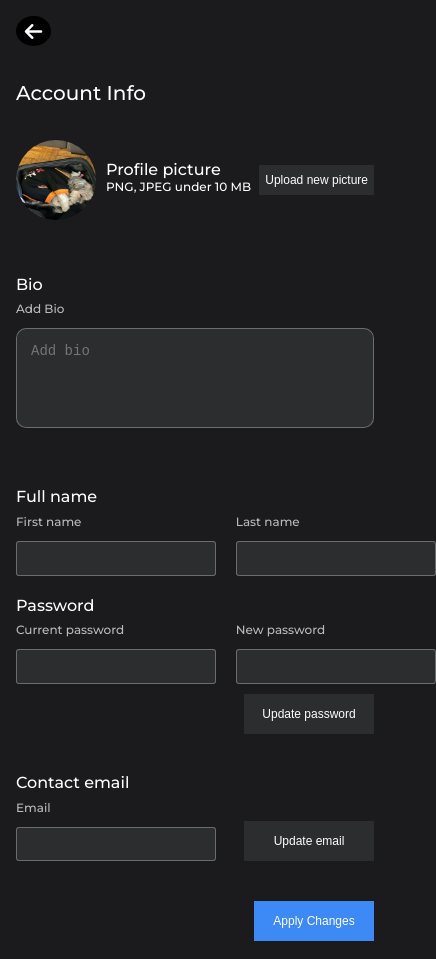
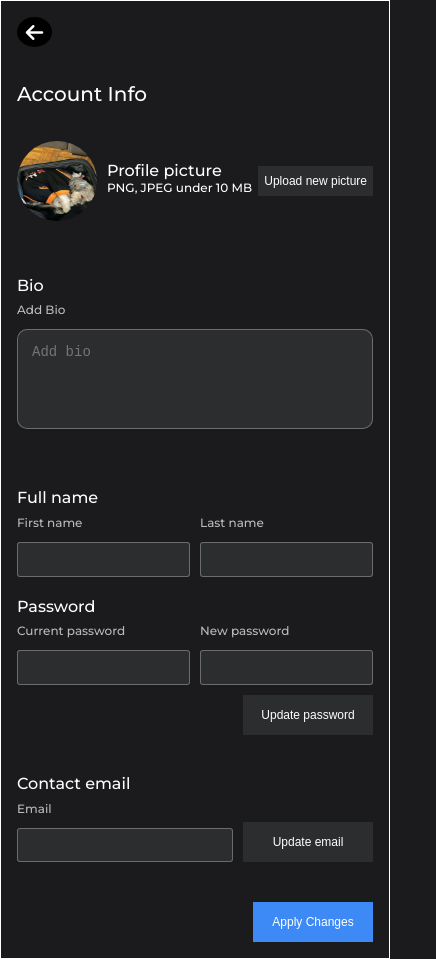
Before and after one commit to a-charles-hub/momento, a plain HTML site: page src/pages/account.html in a window 390 px wide. Shown: the whole page, 436 px wide, since content can reach past the window. Drawn offline with nearby package versions, Linux system fonts and the light colour scheme.

Commit message:
fixed responsiveness issue on account input field

```diff
--- a/src/assets/css/account.css
+++ b/src/assets/css/account.css
@@ -2,6 +2,7 @@
     .container {
         padding: 1em;
         color: #fff;
+        border: 1px solid #fff;
     }
 
     .account-heading {
@@ -87,6 +88,9 @@
         padding: 0.6em;
         border-radius: 3px;
         outline: none;
+        width: 100%; /* Make inputs stretch to their parent container */
+        max-width: 100%; /* Prevent overflow */
+        box-sizing: border-box;
     }
 
     label {
@@ -104,11 +108,13 @@
         display: flex;
         flex-direction: row;
         align-items: center;
-        gap: 20px;
+        gap: 10px;
+        flex-wrap: wrap;
     }
 
     .form-group, .row > div {
         flex: 1;
+        min-width: 150px;
     }
 
     .password {
@@ -127,12 +133,14 @@
         border: none;
         color: #ffffff;
         height: 40px;
+        padding: 0 15px;
     }
 
     .group {
         display: flex;
         flex-direction: row;
         align-items: center;
+        gap: 10px;
     }
 
     .apply-btn {
--- a/src/pages/account.html
+++ b/src/pages/account.html
@@ -3,7 +3,7 @@
     <head>
         <meta charset="UTF-8">
         <meta http-equiv="X-UA-Compatible" content="IE=edge">
-        <meta name="viewport" content="width=device-width, initial-scale=1.0", maximum-scale="1.0">
+        <meta name="viewport" content="width=device-width, initial-scale=1.0", maximum-scale="1.0", user-scalable="no">
         <title>Momento | Gatu</title>
 
         <!-- Preload Material Icons Font -->
```
Also changed, not shown: src/pages/home.html (+1 -1 lines), src/pages/profile.html (+1 -1 lines).
